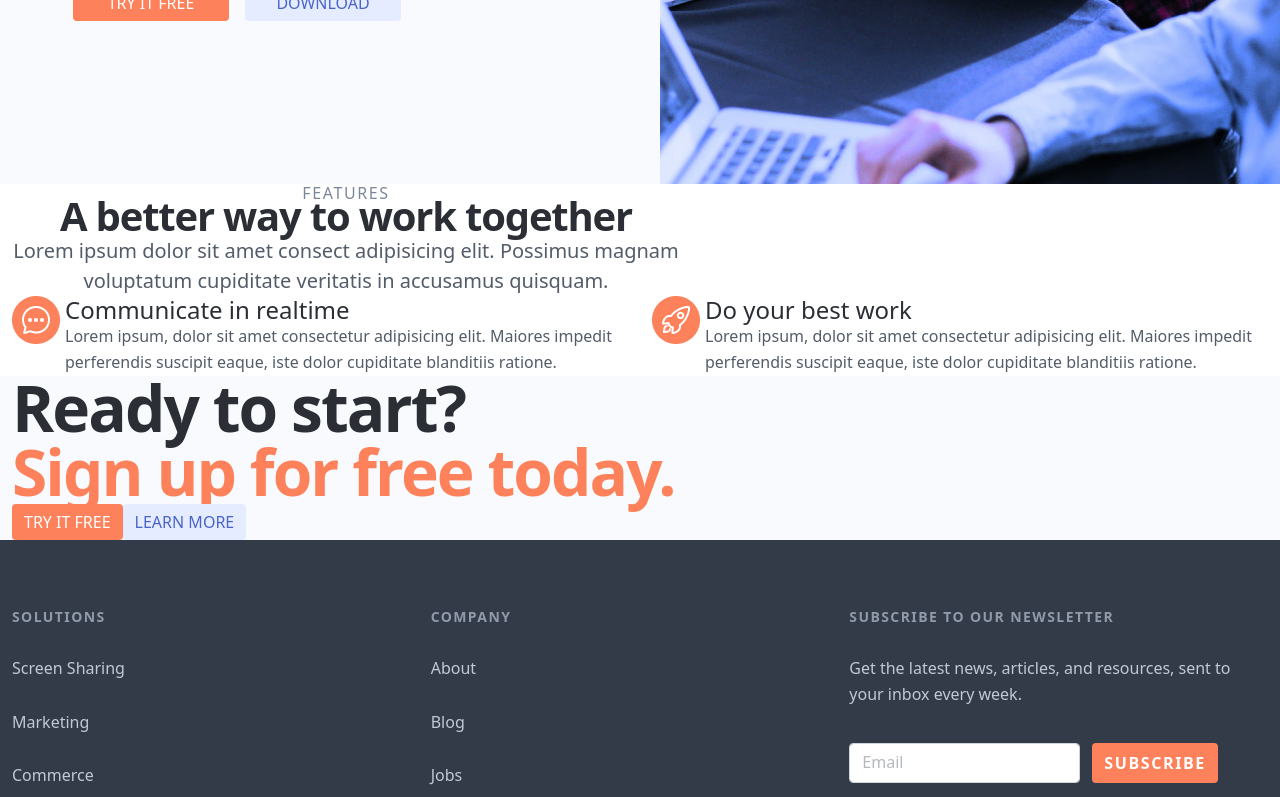
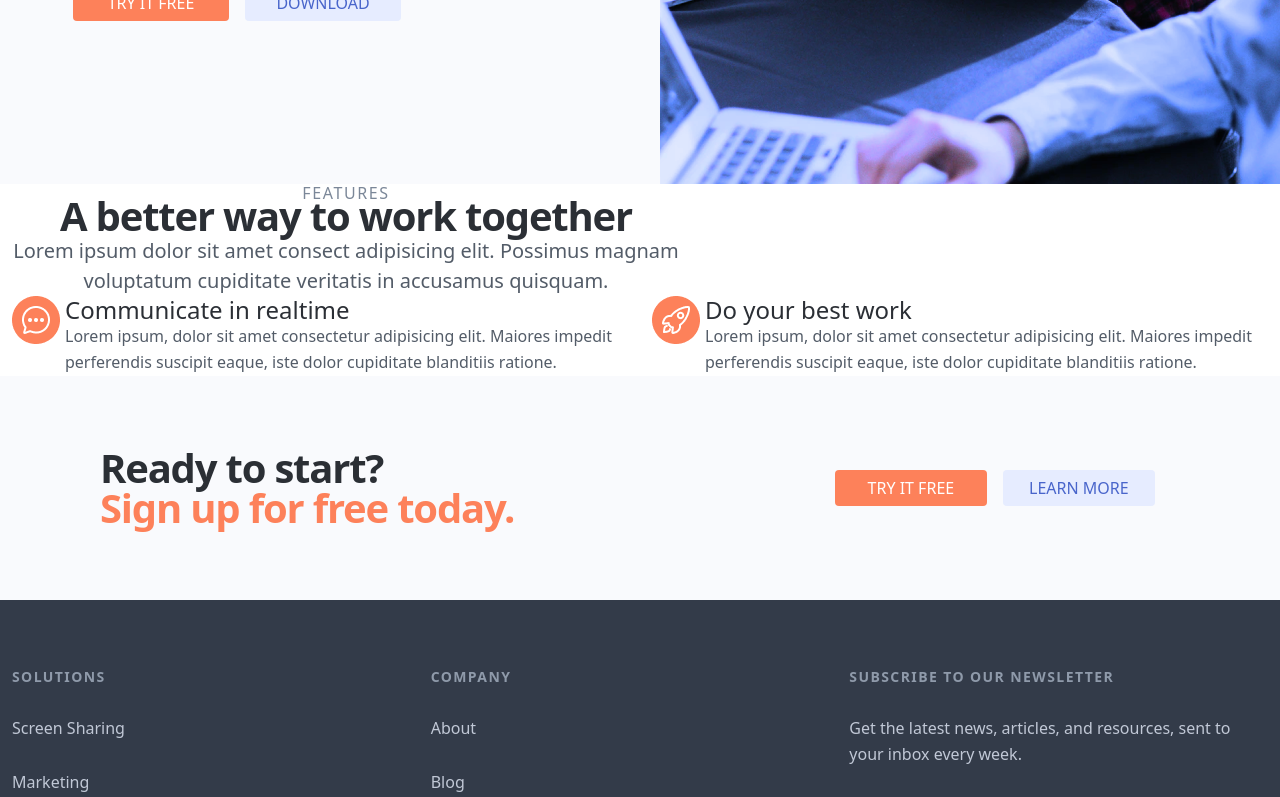
Before and after one commit to cf7/ionic-coding-challenge, a Next.js app: page / in a window 1280 px wide. Shown: the part 509-1306 px from the top of the page. Built offline with nearby package versions, Linux system fonts and the light colour scheme.

Commit message:
cta formatting

```diff
--- a/pages/index.js
+++ b/pages/index.js
@@ -63,8 +63,8 @@ export default function Home() {
               </p>
             {/*</Row>*/}
             <Row>
-              <Button variant="primary" value="try-it-free">TRY IT FREE</Button>
-              <Button variant="primary" value="download">DOWNLOAD</Button>
+              <Button variant="primary" value="try-it-free">Try it free</Button>
+              <Button variant="primary" value="download">Download</Button>
             </Row>
             </Row>
           </Col>
@@ -106,15 +106,17 @@ export default function Home() {
         </Row>
 
         <Row className="cta">
-          <Col className="copy">
-            {/*<Row>*/}
+          <Col>
+            <Row className="cta-copy">
               <h2 value="line-1">Ready to start?</h2>
               <h2 value="line-2">Sign up for free today.</h2>
-            {/*</Row>*/}
-            {/*<Row>*/}
-              <Button variant="primary" value="try-it-free">TRY IT FREE</Button>
-              <Button variant="primary" value="learn-more">LEARN MORE</Button>
-            {/*</Row>*/}
+            </Row>
+          </Col>
+          <Col>
+            <Row className="cta-buttons">
+              <Button variant="primary" value="try-it-free">Try it free</Button>
+              <Button variant="primary" value="learn-more">Learn more</Button>
+            </Row>
           </Col>
         </Row>
 
--- a/pages/scss/app.scss
+++ b/pages/scss/app.scss
@@ -95,6 +95,7 @@ div.header {
         background: #FD815A;
         border: unset;
         max-width: 156px;
+        text-transform: uppercase;
       }
       .btn[value="download"] {
         margin-left: 8px;
@@ -102,6 +103,7 @@ div.header {
         border: unset;
         color: #4965CB;
         max-width: 156px;
+        text-transform: uppercase;
       }
     }
   }
@@ -257,16 +259,31 @@ div.feature {
 div.cta {
   background: #F9FAFD;
   mix-blend-mode: normal;
+  max-width: 1400px;
+  max-height: 224px;
+  .col {
+    display: flex;
+    align-items: center;
+    justify-content: center;
+    // max-width: inherit;
+    // max-height: inherit;
+    height: 224px;
+    // text-align: center;
+  }
+  div.cta-copy {
+    display: inline-flex;
+   //  flex-wrap: norwap;
+
   h2 {
     // display: inline-block;
-    align-self: center;
+    // align-self: center;
     // height: 110px;
     // width: 514px;
     // left: 0px;
     // top: 0px;
     // border-radius: nullpx;
 
-    margin: 0px;
+    margin: 0px 0px 0px 88px;
 
     // left: 0%;
     // right: 0%;
@@ -276,12 +293,12 @@ div.cta {
     // font-family: Inter;
     font-style: normal;
     font-weight: bold;
-    font-size: 64px;
+    font-size: 40px;
     line-height: 100%;
-    /* or 64px */
+    /* or 40px */
 
-    // display: flex;
-    // align-items: center;
+    display: flex;
+    align-items: center;
     letter-spacing: -0.03em;
 
     color: #2B2F35;
@@ -289,15 +306,27 @@ div.cta {
   h2[value="line-2"] {
     color: #FD815A;
   }
-
+  }
+  div.cta-buttons {
+    display: inline-flex;
+    flex-wrap: nowrap;
     .btn[value="try-it-free"] {
       background: #FD815A;
       border: unset;
+      max-width: 152px;
+      max-height: 52px;
+      text-transform: uppercase;
+      margin-right: 8px;
     }
     .btn[value="learn-more"] {
       background: #E6ECFF;
       border: unset;
+      max-width: 152px;
+      max-height: 52px;
       color: #4965CB;
+      text-transform: uppercase;
+      margin-left: 8px;
+    }
   }
 }
 
```
Lines whose indentation alone changed are shown as unchanged.
